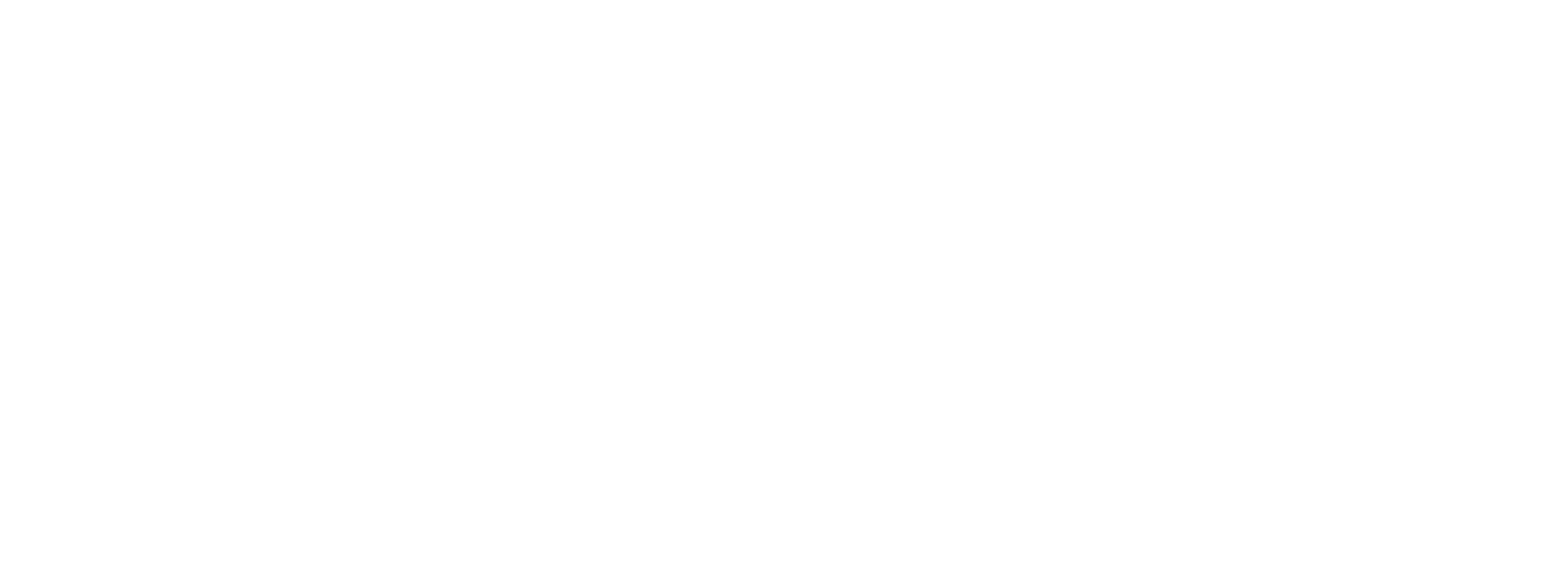
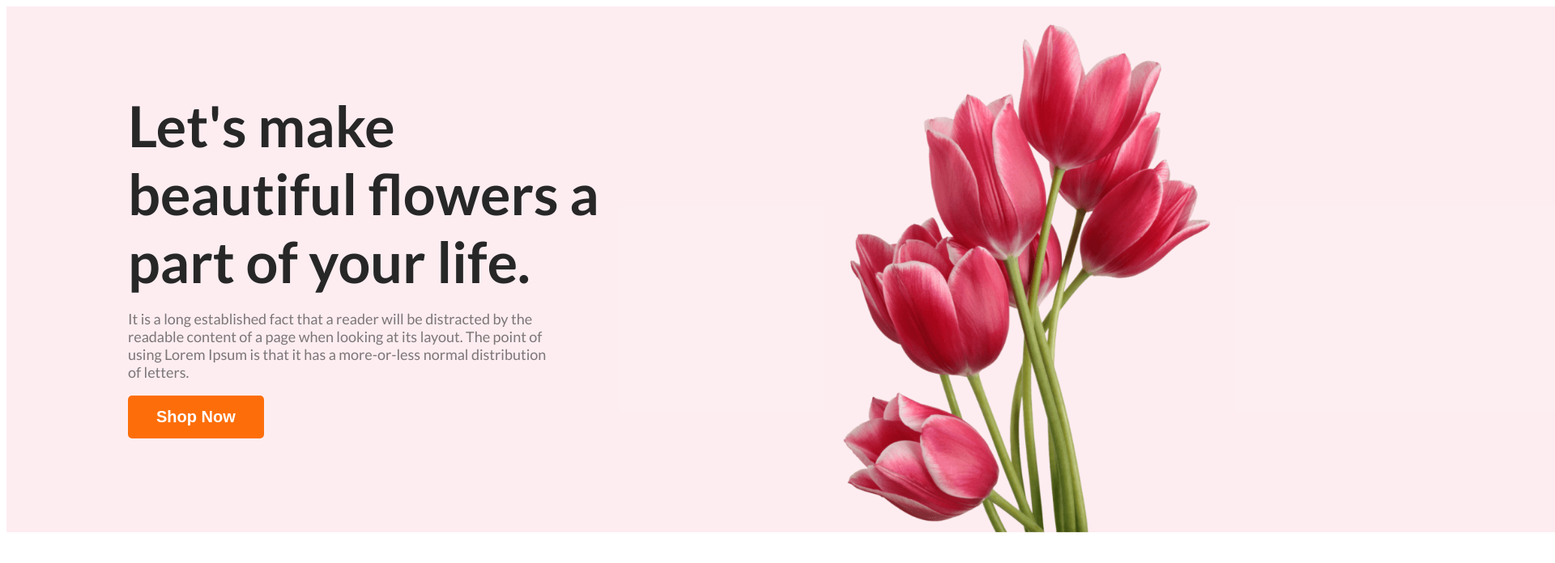
Before and after one commit to Solaimanislam/flower-shop-website, a plain HTML site: page index.html in a window 1280 px wide. Shown: the whole page at 81% size, 1920 px wide, since content can reach past the window. Drawn offline with nearby package versions, Linux system fonts and the light colour scheme.

Commit message:
added banner

```diff
--- a/index.html
+++ b/index.html
@@ -4,8 +4,30 @@
     <meta charset="UTF-8">
     <meta name="viewport" content="width=device-width, initial-scale=1.0">
     <title>Flower Shop From Bangladesh</title>
+    <link rel="stylesheet" href="styles/flower.css">
+    <link rel="preconnect" href="https://fonts.googleapis.com">
+    <link rel="preconnect" href="https://fonts.gstatic.com" crossorigin>
+    <link href="https://fonts.googleapis.com/css2?family=Lato:wght@300;400;700&family=Open+Sans:wght@400;700;800&display=swap" rel="stylesheet">
+
 </head>
 <body>
+    <header class="banner">
+        <div class="banner-content">
+            <h1 class="banner-title">Let's make beautiful flowers a part of your life.</h1>
+            <p class="banner-description">It is a long established fact that a reader will be distracted by the readable content of a page when looking at its layout. The point of using Lorem Ipsum is that it has a more-or-less normal distribution of letters.</p>
+            <button class="btn-primary">Shop Now</button>
+        </div>
+        <div>
+            <img class="profile-pic" src="Flower Asset/pngwing 10.png" alt="">
+        </div>
+
+    </header>
+    <main>
+
+    </main>
+    <footer>
+
+    </footer>
 
 </body>
 </html>
--- a/styles/flower.css
+++ b/styles/flower.css
@@ -0,0 +1,54 @@
+/* common shared styles */
+body {
+    font-family: 'Lato', sans-serif;
+    font-family: 'Open Sans', sans-serif;
+}
+.btn-primary {
+    border-radius: 5px;
+    background: #FD6E0A;
+    border: 0;
+    color: white;
+    font-size: 20px;
+    font-weight: 700;
+    padding: 15px 35px;
+}
+
+/* start banner styles */
+.banner {
+    width: 1920px;
+    height: 650px;
+    background: rgba(229, 84, 115, 0.10);
+    margin-top: 0px;
+    display: flex;
+}
+
+.banner-content {
+
+    padding-top: 100px;
+    padding-left: 150px;
+}
+
+.banner-title {
+    width: 620px;
+    color: #272727;
+    font-family: Lato;
+    font-size: 70px;
+    font-style: normal;
+    font-weight: 800;
+    line-height: normal;
+    margin: 5px 0;
+}
+
+.banner-description {
+    width: 530px;
+    color: rgba(39, 39, 39, 0.60);
+    font-family: Lato;
+    font-size: 18px;
+    font-weight: 400;
+}
+.banner .profile-pic {
+    width: 500px;
+    padding-top: 20px;
+    margin: 0px;
+    padding-left: 240px;
+}
```
Also changed, not shown: Flower Asset/Flower 01.png (added), Flower Asset/Group 57.png (added), Flower Asset/Group 58.png (added), Flower Asset/Group 59.png (added), Flower Asset/Rectangle 4.png (added), Flower Asset/Rectangle 5.png (added), Flower Asset/Rectangle 6.png (added), Flower Asset/Rectangle 9.png (added), Flower Asset/pngwing 10.png (added), Flower Asset/pngwing 5.png (added), Flower Asset/pngwing 6.png (added), Flower Asset/pngwing 7.png (added), Flower Asset/pngwing 8.png (added).
